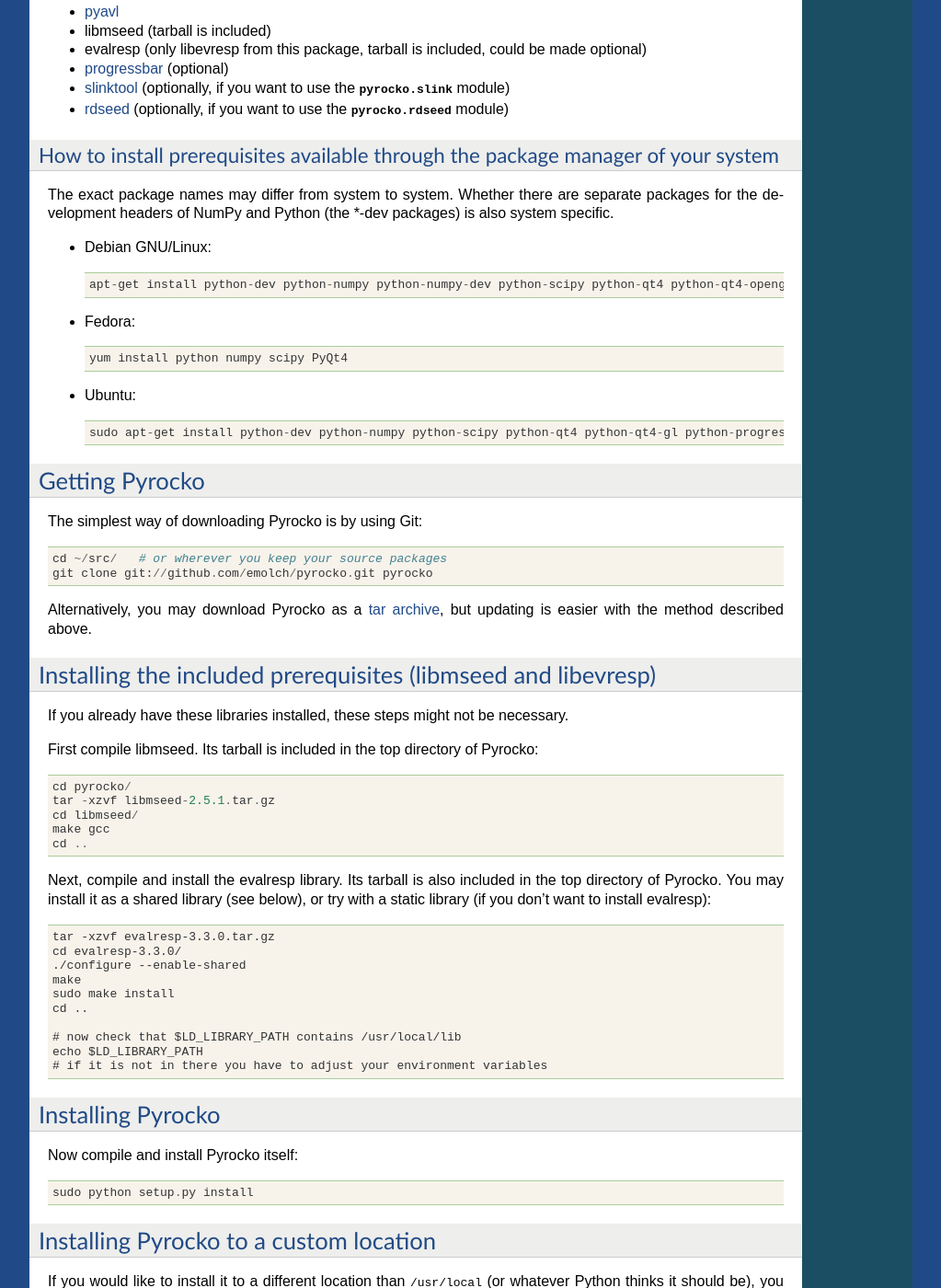
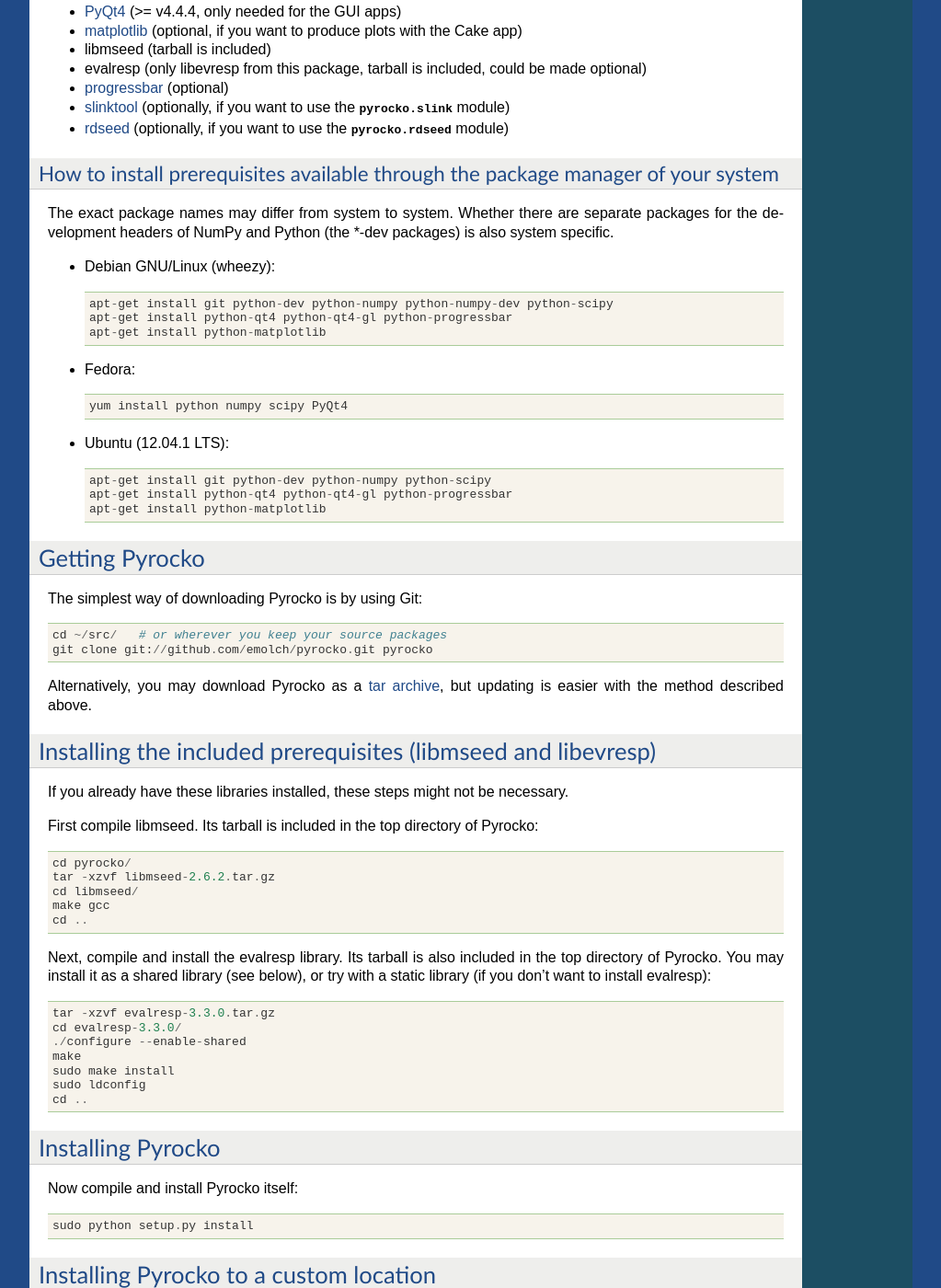
Before and after one commit to pyrocko/pyrocko, a Sphinx documentation site: the page built from doc/install.rst, in a window 1280 px wide and 1400 px high, scrolled down 303 px. Shown: the whole window at 92% size, without its empty margins (128-1151 px from the left). Built offline with Sphinx 7.4.7, drawn with Linux system fonts in a browser that asks for light colours; formulas are drawn with MathJax 3; the version number is read from the project's files by our own code; some of the changed text lies outside the part shown.

Commit message:
improved documentation

```diff
--- a/doc/cake_doc.rst
+++ b/doc/cake_doc.rst
@@ -256,7 +256,8 @@
 
 ::
 
-   cake plot-rays --sdepth=15 --distances=10 --rdepth=4.443 --crust2loc=0,0 --phase='pP\,pPv3pP\,pPv3pPv3pP\,p'
+   cake plot-rays --sdepth=15 --distances=10 --rdepth=4.443 --crust2loc=0,0 \
+                  --phase='pP\,pPv3pP\,pPv3pPv3pP\,p'
 
 .. figure:: _static/cake_plot_example_2.png
     :scale: 80%
@@ -310,7 +311,8 @@
     1 3 1.73 2.6
     2 4 2.3  2.6
     EOF
-    > cake plot-rays --phases='P,p,P\,p\' --sdepth=0.5 --rdepth=1.5 --distances=3,5 --model=waveguide.nd
+    > cake plot-rays --phases='P,p,P\,p\' --sdepth=0.5 --rdepth=1.5 --distances=3,5 \
+                     --model=waveguide.nd
 
 .. figure:: _static/cake_plot_example_5.png
     :scale: 80%
--- a/doc/index.rst
+++ b/doc/index.rst
@@ -19,8 +19,8 @@
    snuffler
    snuffler_tutorial
    snuffling_howto
+   cake_doc
    examples
-   cake_doc
    reference
 
 Indices and tables
--- a/doc/install.rst
+++ b/doc/install.rst
@@ -10,8 +10,9 @@
 * `Python <http://www.python.org/>`_ including development headers
 * `NumPy <http://numpy.scipy.org/>`_ including development headers
 * `SciPy <http://scipy.org/>`_
-* `PyQt4 <http://www.riverbankcomputing.co.uk/software/pyqt/intro>`_ (>= v4.4.4, Only needed for the GUI apps)
 * `pyavl <http://pypi.python.org/pypi/pyavl/>`_
+* `PyQt4 <http://www.riverbankcomputing.co.uk/software/pyqt/intro>`_ (>= v4.4.4, only needed for the GUI apps)
+* `matplotlib <http://matplotlib.sourceforge.net/>`_ (optional, if you want to produce plots with the Cake app)
 * libmseed (tarball is included)
 * evalresp (only libevresp from this package, tarball is included, could be made optional)
 * `progressbar <http://pypi.python.org/pypi/progressbar>`_ (optional)
@@ -25,18 +26,21 @@
 separate packages for the development headers of NumPy and Python (the \*-dev
 packages) is also system specific.
 
-* Debian GNU/Linux::
+* Debian GNU/Linux (wheezy)::
 
-    apt-get install python-dev python-numpy python-numpy-dev python-scipy python-qt4 python-qt4-opengl
-
+    apt-get install git python-dev python-numpy python-numpy-dev python-scipy
+    apt-get install python-qt4 python-qt4-gl python-progressbar
+    apt-get install python-matplotlib
 
 * Fedora::
 
     yum install python numpy scipy PyQt4
 
-* Ubuntu::
+* Ubuntu (12.04.1 LTS)::
 
-    sudo apt-get install python-dev python-numpy python-scipy python-qt4 python-qt4-gl python-progressbar
+    apt-get install git python-dev python-numpy python-scipy
+    apt-get install python-qt4 python-qt4-gl python-progressbar
+    apt-get install python-matplotlib
 
 
 Getting Pyrocko
@@ -59,7 +63,7 @@
 First compile libmseed. Its tarball is included in the top directory of Pyrocko::
 
     cd pyrocko/
-    tar -xzvf libmseed-2.5.1.tar.gz
+    tar -xzvf libmseed-2.6.2.tar.gz
     cd libmseed/
     make gcc
     cd ..
@@ -73,11 +77,8 @@
     ./configure --enable-shared
     make
     sudo make install
+    sudo ldconfig
     cd ..
-
-    # now check that $LD_LIBRARY_PATH contains /usr/local/lib
-    echo $LD_LIBRARY_PATH
-    # if it is not in there you have to adjust your environment variables
 
 Installing Pyrocko
 ------------------
@@ -89,7 +90,11 @@
 Installing Pyrocko to a custom location
 ---------------------------------------
 
-If you would like to install it to a different location than ``/usr/local`` (or whatever Python thinks it should be), you may use the ``--prefix`` option of ``setup.py``. You will, of course,  have to adjust the environment variables ``$PATH``, ``$PYTHONPATH``, and ``$LD_LIBRARY_PATH`` to use your custom installation::
+If you would like to install it to a different location than ``/usr/local`` (or
+whatever Python thinks it should be), you may use the ``--prefix`` option of
+``setup.py``. You will, of course,  have to adjust the environment variables
+``$PATH``, ``$PYTHONPATH``, and ``$LD_LIBRARY_PATH`` to use your custom
+installation::
 
     python setup.py install --prefix=/bonus
 
@@ -97,7 +102,8 @@
 Updating
 --------
 
-If you later want to update Pyrocko, run the following from within Pyrocko's top directory::
+If you later want to update Pyrocko, run the following from within Pyrocko's
+top directory::
 
     git pull origin master
     sudo python setup.py install
--- a/doc/snuffling_howto.rst
+++ b/doc/snuffling_howto.rst
@@ -118,7 +118,9 @@
             # the chopper yields lists of traces but for minmax() below, an iterator
             # yielding single traces is needed; using a converter:
             def iter_single_traces():
-                for traces in self.chopper_selected_traces(tinc=self.tinc, degap=False, fallback=True):
+                for traces in self.chopper_selected_traces(tinc=self.tinc,
+                                                           degap=False,
+                                                           fallback=True):
                     for tr in traces:
                         yield tr
 
```
